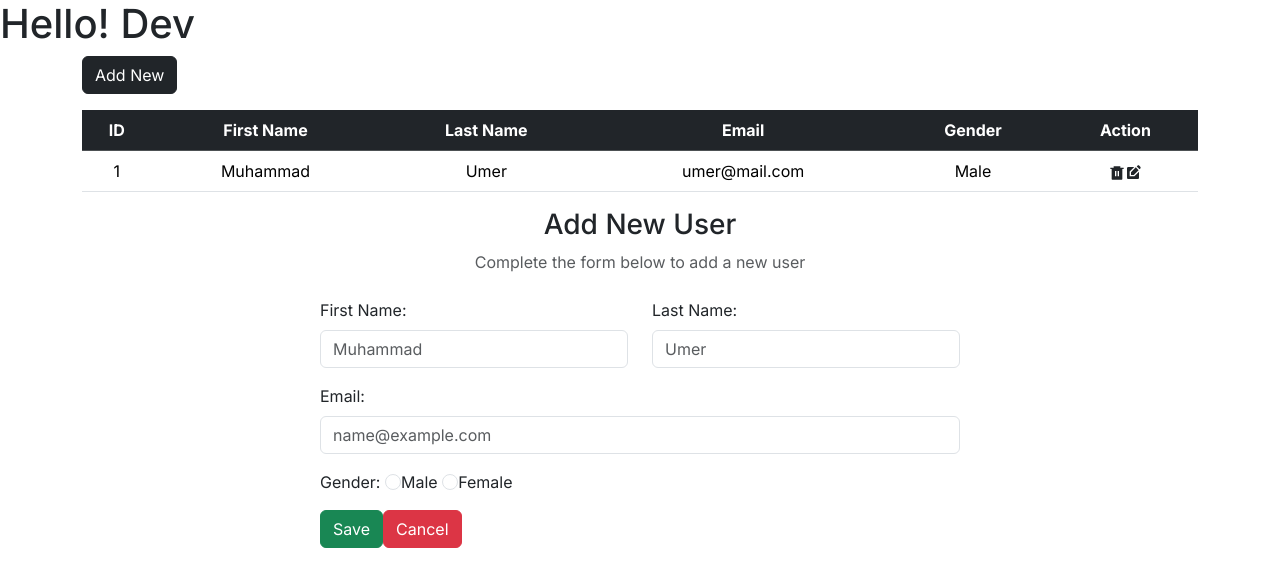
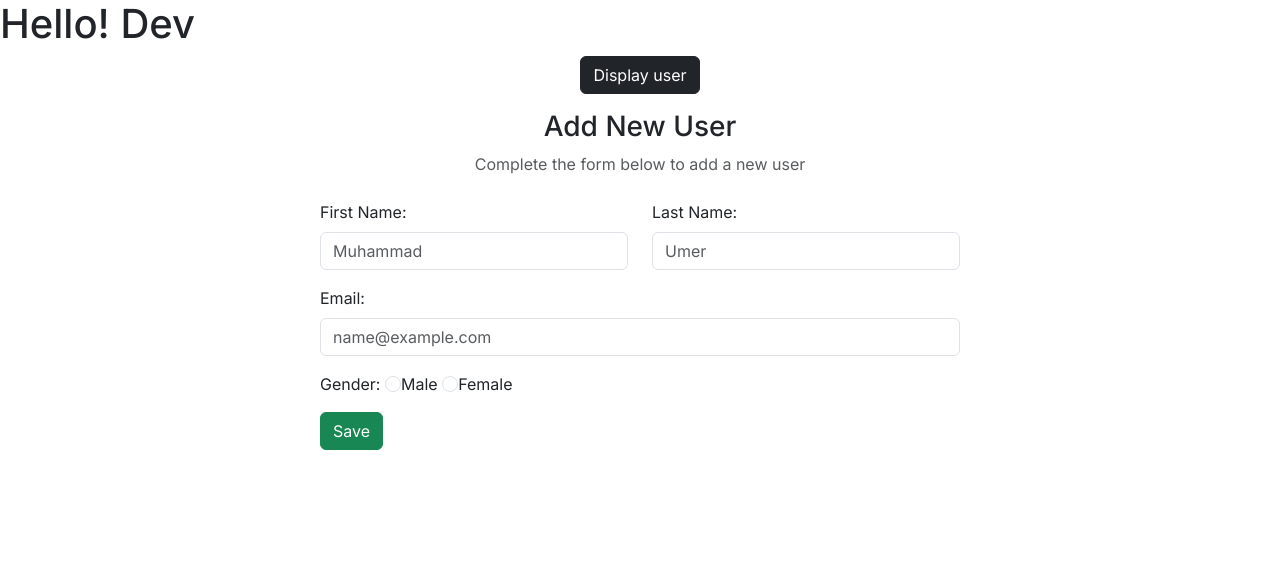
Before and after one commit to umermemon4648/nextjs-firebase-crudapp, a Next.js app: page / in a window 1280 px wide. Shown: the top 586 px of the page. Built offline with nearby package versions, Linux system fonts and the light colour scheme.

Commit message:
Style: app layout done

```diff
--- a/app/components/Form.tsx
+++ b/app/components/Form.tsx
@@ -1,11 +1,14 @@
 import React from 'react'
-"use-client"
+import Link from 'next/link'
+// "use-client"
 const Form = () => {
   return (
     <>
 
 <div className="container">
       <div className="text-center mb-4">
+<Link href="/table" className="btn btn-dark mb-3">Display user</Link>
+
          <h3>Add New User</h3>
          <p className="text-muted">Complete the form below to add a new user</p>
       </div>
@@ -39,8 +42,7 @@ const Form = () => {
             </div>
 
             <div>
-               <button type="submit" className="btn btn-success" name="submit">Save</button>
-               <a href="#" className="btn btn-danger">Cancel</a>
+               <button type="submit" className="btn btn-success btn-md" name="submit">Save</button>
             </div>
          </form>
       </div>
--- a/app/components/Table.tsx
+++ b/app/components/Table.tsx
@@ -1,22 +1,24 @@
 import React from 'react'
 import Head from 'next/head'
 import { MdEditSquare } from 'react-icons/md';
-import { RiDeleteBin6Fill } from 'react-icons/ri';
+import { AiFillDelete } from 'react-icons/ai';
+import Link from 'next/link';
 
-const Table = () => {
+const Table = (): JSX.Element  => {
   return (
     <>
 
 <Head>
 
-  {/* <link rel="stylesheet" href="https://cdnjs.cloudflare.com/ajax/libs/font-awesome/6.3.0/css/all.min.css" integrity="sha512-SzlrxWUlpfuzQ+pcUCosxcglQRNAq/DZjVsC0lE40xsADsfeQoEypE+enwcOiGjk/bSuGGKHEyjSoQ1zVisanQ==" crossOrigin="anonymous" referrerPolicy="no-referrer" />  */}
-  <title>Table</title>
+<link rel="stylesheet" href="https://cdnjs.cloudflare.com/ajax/libs/font-awesome/6.3.0/css/all.min.css" integrity="sha512-SzlrxWUlpfuzQ+pcUCosxcglQRNAq/DZjVsC0lE40xsADsfeQoEypE+enwcOiGjk/bSuGGKHEyjSoQ1zVisanQ==" crossOrigin="anonymous" referrerPolicy="no-referrer" />
+{/* <title>Table</title> */}
 
-  </Head>
-      <div className="container">
+</Head>
+
+      <div className="container mt-5">
 
 
-<a href="#" className="btn btn-dark mb-3">Add New</a>
+<Link href="/" className="btn btn-dark mb-3">Add New</Link>
 
 <table className="table table-hover text-center">
   <thead className="table-dark">
@@ -38,9 +40,11 @@ const Table = () => {
         <td>umer@mail.com</td>
         <td>Male</td>
         <td>
-          <a href="#" className="link-dark"><RiDeleteBin6Fill/></a>
           {/* <a href="#" className="link-dark"><i className="fa-solid fa-trash fs-5"></i></a> */}
-          <a href="#" className="link-dark"><MdEditSquare/></a>
+
+
+          <a href="#" className="link-dark"><AiFillDelete style={{color:'red', fontSize:'1.8rem'}} /></a>
+          <a href="#" className="link-dark"><MdEditSquare style={{color:'green', fontSize:'1.8rem'}}/></a>
 
         </td>
       </tr>
--- a/app/layout.tsx
+++ b/app/layout.tsx
@@ -1,6 +1,6 @@
 import './globals.css'
 import { Inter } from 'next/font/google'
-
+import Head from 'next/head'
 
 const inter = Inter({ subsets: ['latin'] })
 
@@ -18,6 +18,12 @@ export default function RootLayout({
     <html lang="en">
 
 
+    <Head>
+
+<link rel="stylesheet" href="https://cdnjs.cloudflare.com/ajax/libs/font-awesome/6.3.0/css/all.min.css" integrity="sha512-SzlrxWUlpfuzQ+pcUCosxcglQRNAq/DZjVsC0lE40xsADsfeQoEypE+enwcOiGjk/bSuGGKHEyjSoQ1zVisanQ==" crossOrigin="anonymous" referrerPolicy="no-referrer" />
+{/* <title>Table</title> */}
+
+</Head>
 
       <body className={inter.className}>{children}
 
--- a/app/page.tsx
+++ b/app/page.tsx
@@ -2,7 +2,6 @@ import Image from 'next/image'
 import Head from 'next/head'
 import Script from 'next/script'
 import Form from './components/Form'
-import Table from './components/Table'
 export default function Home() {
   return (
   <>
@@ -10,8 +9,8 @@ export default function Home() {
 
 
   <h1>Hello! Dev</h1>
-  <Table/>
   <Form/>
+
 
 
   </>
```
Also changed, not shown: app/table/page.js (added, +11 -0 lines).
